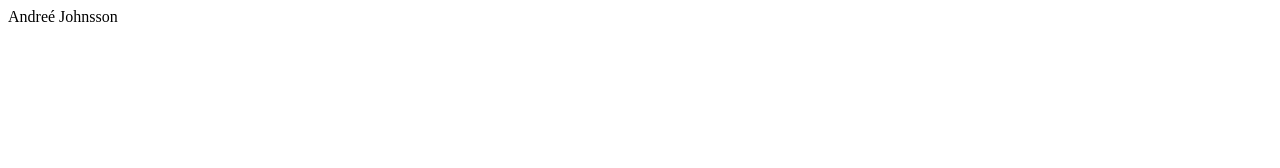
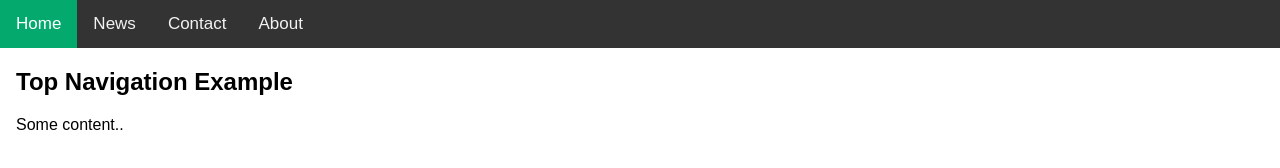
Before and after one commit to anjo0511/www.andreejohnsson.com, a plain HTML site: page index.html in a window 1280 px wide. Drawn offline with Linux system fonts and the light colour scheme.

Commit message:
Update index.html

```diff
--- a/index.html
+++ b/index.html
@@ -1 +1,51 @@
-Andreé Johnsson
+<!DOCTYPE html>
+<html>
+<head>
+<meta name="viewport" content="width=device-width, initial-scale=1">
+<style>
+body {
+  margin: 0;
+  font-family: Arial, Helvetica, sans-serif;
+}
+
+.topnav {
+  overflow: hidden;
+  background-color: #333;
+}
+
+.topnav a {
+  float: left;
+  color: #f2f2f2;
+  text-align: center;
+  padding: 14px 16px;
+  text-decoration: none;
+  font-size: 17px;
+}
+
+.topnav a:hover {
+  background-color: #ddd;
+  color: black;
+}
+
+.topnav a.active {
+  background-color: #04AA6D;
+  color: white;
+}
+</style>
+</head>
+<body>
+
+<div class="topnav">
+  <a class="active" href="#home">Home</a>
+  <a href="#news">News</a>
+  <a href="#contact">Contact</a>
+  <a href="#about">About</a>
+</div>
+
+<div style="padding-left:16px">
+  <h2>Top Navigation Example</h2>
+  <p>Some content..</p>
+</div>
+
+</body>
+</html>
```
